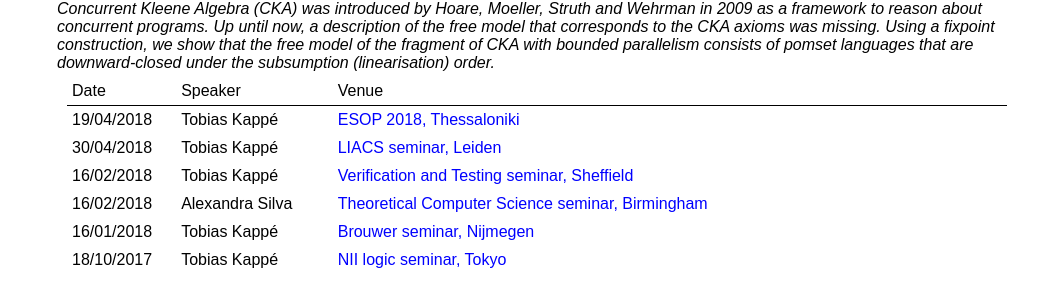
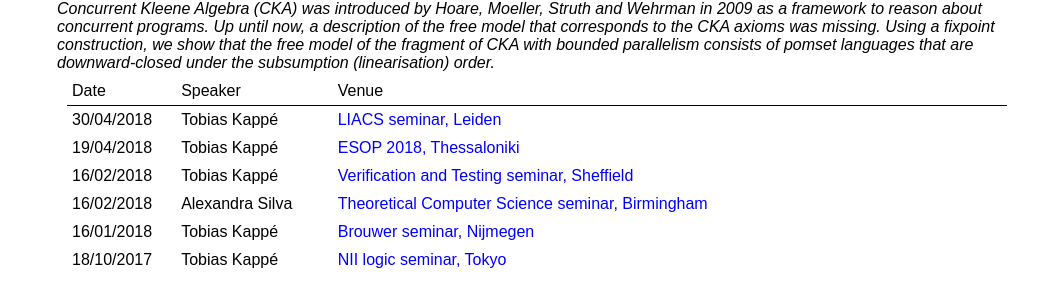
Before and after one commit to UCL-PPLV/coneco, a Jekyll site: the page built from talks.html, in a window 1280 px wide. Shown: the part 283-584 px from the top of the page, without its empty margins (108-1171 px from the left). Built offline with Jekyll 4.4.1, drawn with Linux system fonts in a browser that asks for light colours.

```diff
--- a/_data/talks.yaml
+++ b/_data/talks.yaml
@@ -6,13 +6,13 @@
     Up until now, a description of the free model that corresponds to the CKA axioms was missing.
     Using a fixpoint construction, we show that the free model of the fragment of CKA with bounded parallelism consists of pomset languages that are downward-closed under the subsumption (linearisation) order.
   venues:
+  - name: LIACS seminar, Leiden
+    url: https://liacs.leidenuniv.nl/
+    date: 30/04/2018
+    speaker: Tobias Kappé
   - name: ESOP 2018, Thessaloniki
     url: https://www.etaps.org/2018/esop
     date: 19/04/2018
-    speaker: Tobias Kappé
-  - name: LIACS seminar, Leiden
-    url: https://liacs.leidenuniv.nl/
-    date: 30/04/2018
     speaker: Tobias Kappé
   - name: Verification and Testing seminar, Sheffield
     url: https://www.sheffield.ac.uk/dcs/research/groups/vt/seminars
```
